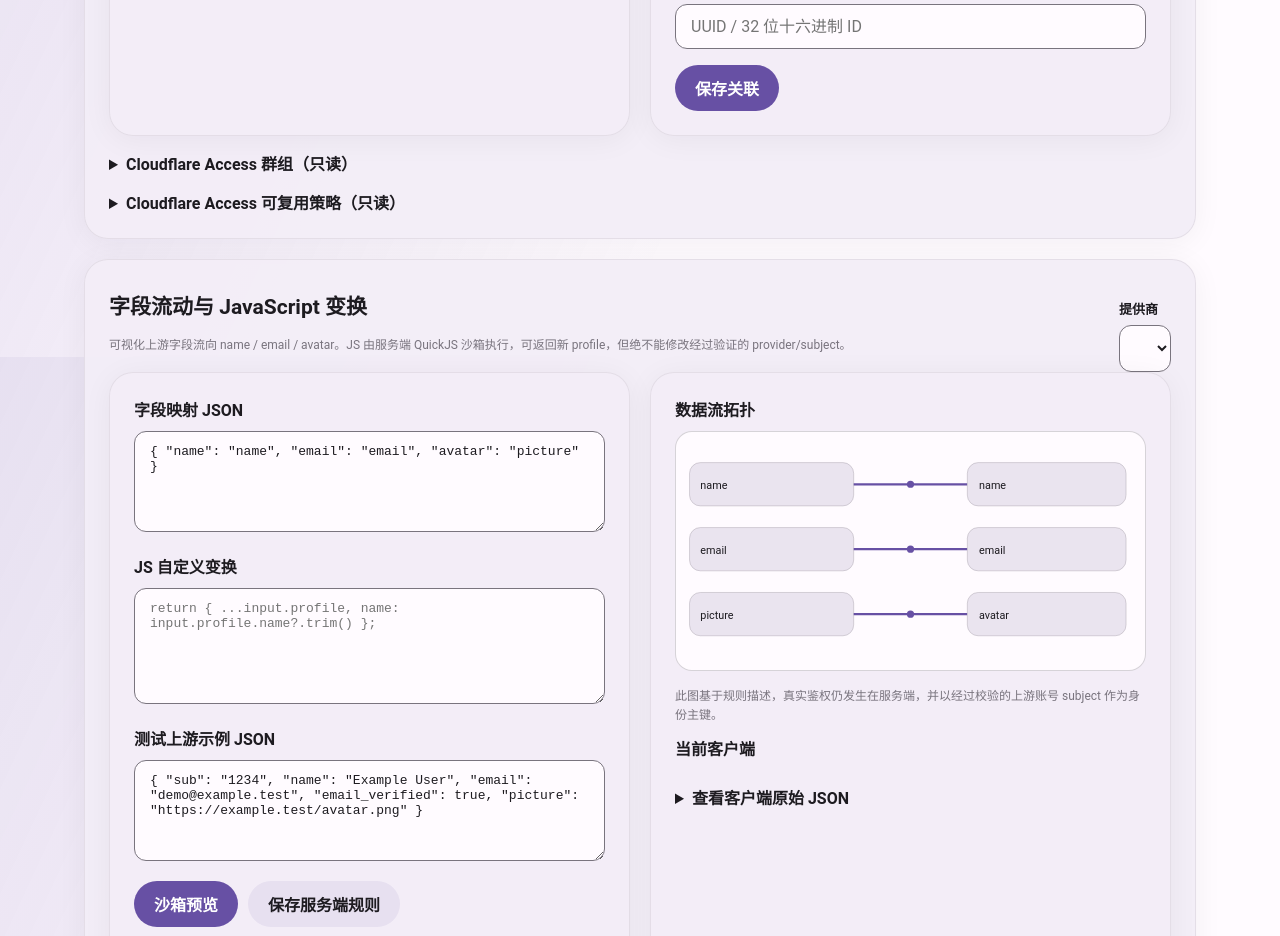
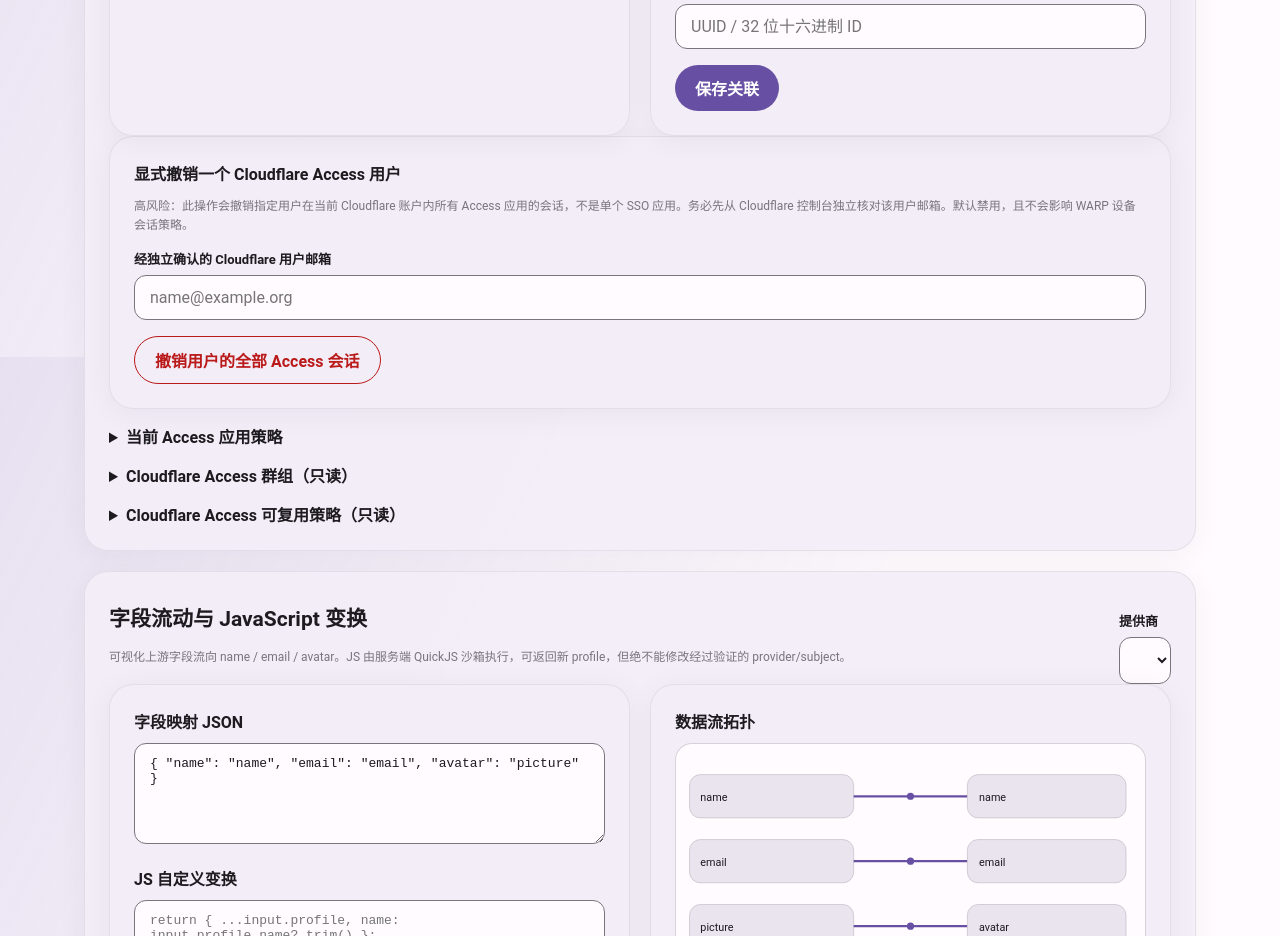
Before and after one commit to stevessr/sso, a plain HTML site: page web/index.html in a window 1280 px wide. Shown: the part 2843-3779 px from the top of the page. Drawn offline with Linux system fonts and the light colour scheme; no server answers.

Commit message:
feat(ui): expose separately gated Cloudflare user revoke and app policies

```diff
--- a/web/index.html
+++ b/web/index.html
@@ -39,6 +39,12 @@
 <p id="cf-status" class="small" role="status">管理员登录后可读取连接状态。</p>
 <div class="grid"><div class="card"><h3>Access 应用</h3><p id="cf-inventory-count" class="small"></p><div id="cf-apps" class="stack"></div></div>
 <div class="card"><h3>SSO ↔ Access 应用关联</h3><label for="cf-client-id">SSO 客户端</label><select id="cf-client-id"></select><label for="cf-app-id">Cloudflare Access 应用 ID</label><input id="cf-app-id" placeholder="UUID / 32 位十六进制 ID"><div class="actions"><button id="cf-link">保存关联</button></div><div id="cf-links" class="stack"></div></div></div>
+<div class="card"><h3>显式撤销一个 Cloudflare Access 用户</h3>
+<p class="small">高风险：此操作会撤销指定用户在当前 Cloudflare 账户内所有 Access 应用的会话，不是单个 SSO 应用。务必先从 Cloudflare 控制台独立核对该用户邮箱。默认禁用，且不会影响 WARP 设备会话策略。</p>
+<label for="cf-user-email">经独立确认的 Cloudflare 用户邮箱</label><input id="cf-user-email" type="email" autocomplete="off" placeholder="name@example.org">
+<div class="actions"><button class="danger" id="cf-user-revoke" disabled>撤销用户的全部 Access 会话</button></div>
+</div>
+<details><summary>当前 Access 应用策略</summary><pre id="cf-app-policies">选择应用后可查看其策略。</pre></details>
 <details><summary>Cloudflare Access 群组（只读）</summary><pre id="cf-groups">尚未读取</pre></details>
 <details><summary>Cloudflare Access 可复用策略（只读）</summary><pre id="cf-policies">尚未读取</pre></details>
 </section>
```
